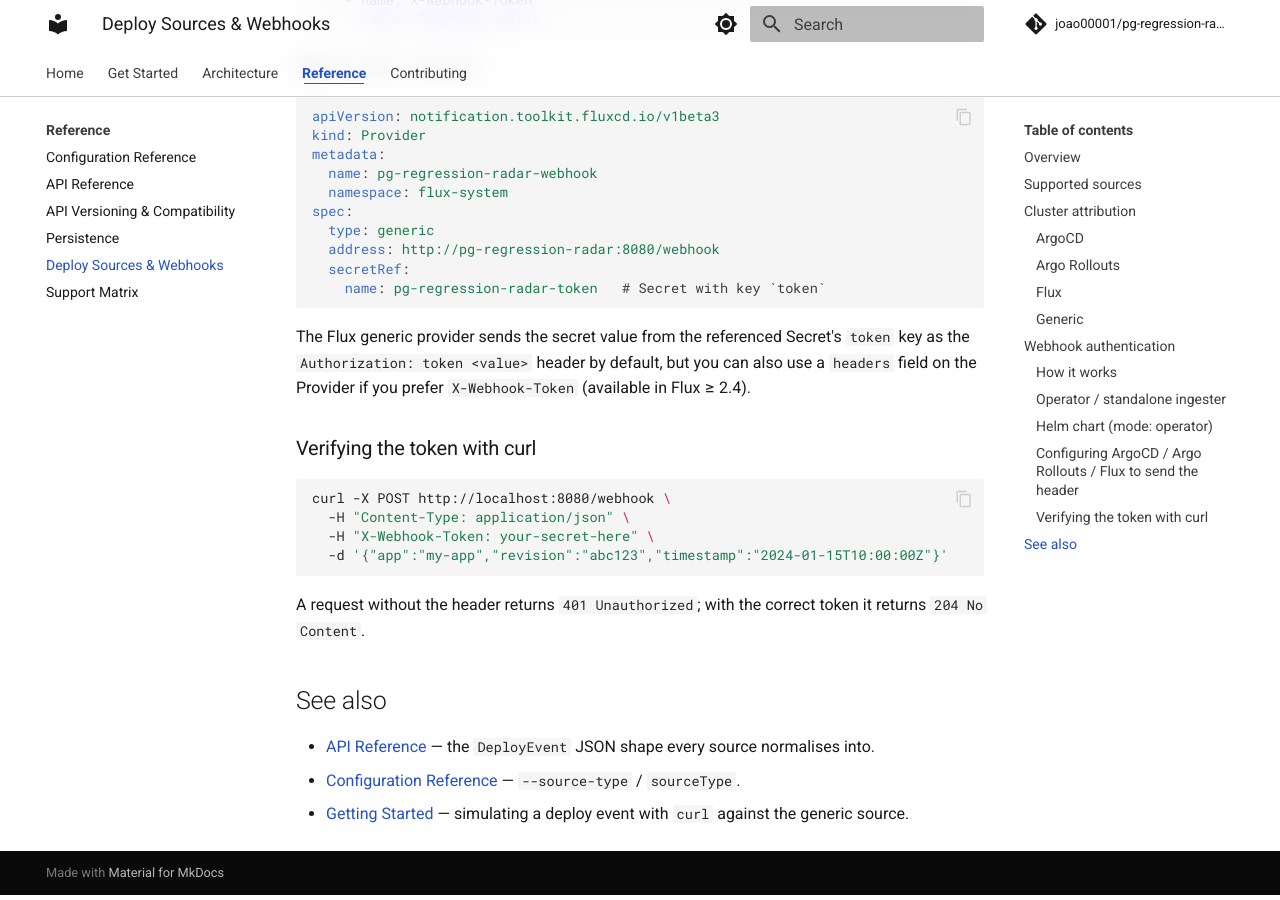
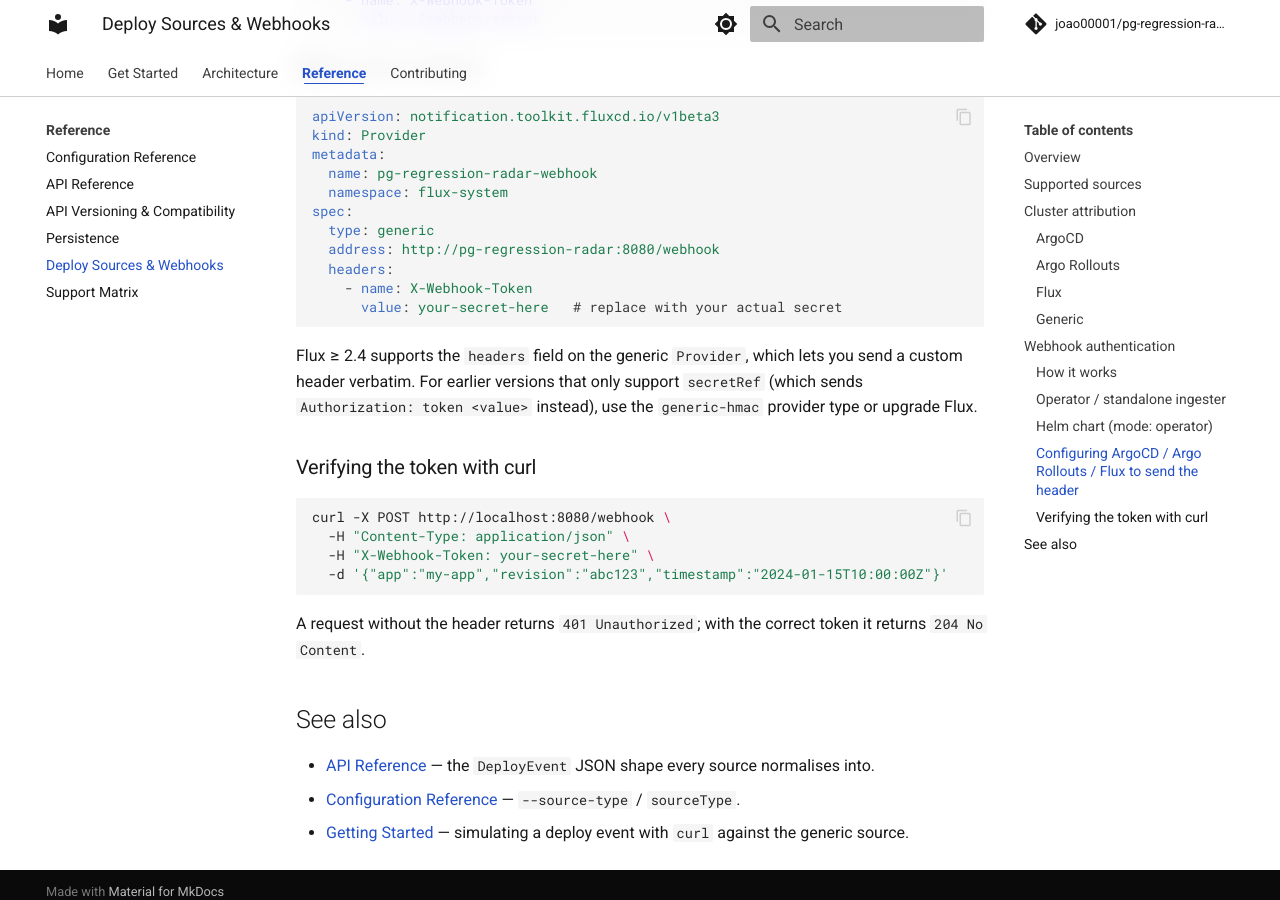
Before and after one commit to joao00001/pg-regression-radar, an MkDocs documentation site: the page built from docs/webhooks.md, in a window 1280 px wide and 900 px high, scrolled down 4788 px. Built offline with MkDocs 1.6.1 and Material for MkDocs 9.7.7, drawn with Linux system fonts in a browser that asks for light colours; comment, search, counter and statistics services are not loaded.

Commit message:
docs(webhooks): fix Flux Provider authentication example to use headers field
The secretRef approach sends Authorization: token <value>, not
X-Webhook-Token. Update the example to use the headers field (Flux ≥ 2.4)
which sends the header verbatim, and add a note about older Flux versions.

Signed-off-by: copilot <copilot@github.com>

Co-authored-by: joao00001 <149160126+joao00001@users.noreply.github.com>

````diff
--- a/docs/webhooks.md
+++ b/docs/webhooks.md
@@ -188,11 +188,12 @@ metadata:
 spec:
   type: generic
   address: http://pg-regression-radar:8080/webhook
-  secretRef:
-    name: pg-regression-radar-token   # Secret with key `token`
+  headers:
+    - name: X-Webhook-Token
+      value: your-secret-here   # replace with your actual secret
 ```
 
-The Flux generic provider sends the secret value from the referenced Secret's `token` key as the `Authorization: token <value>` header by default, but you can also use a `headers` field on the Provider if you prefer `X-Webhook-Token` (available in Flux ≥ 2.4).
+Flux ≥ 2.4 supports the `headers` field on the generic `Provider`, which lets you send a custom header verbatim. For earlier versions that only support `secretRef` (which sends `Authorization: token <value>` instead), use the `generic-hmac` provider type or upgrade Flux.
 
 ### Verifying the token with curl
 
````
